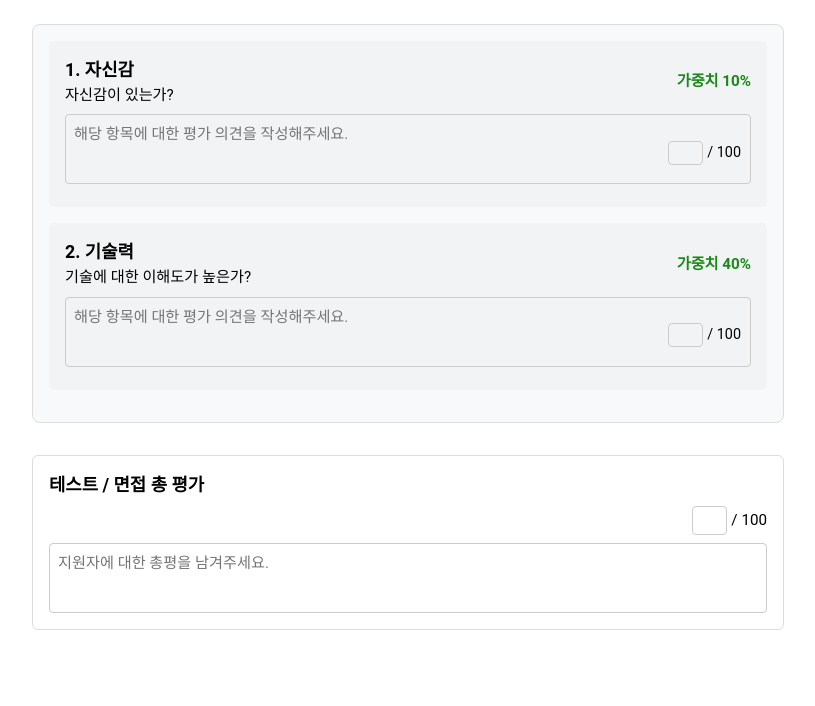
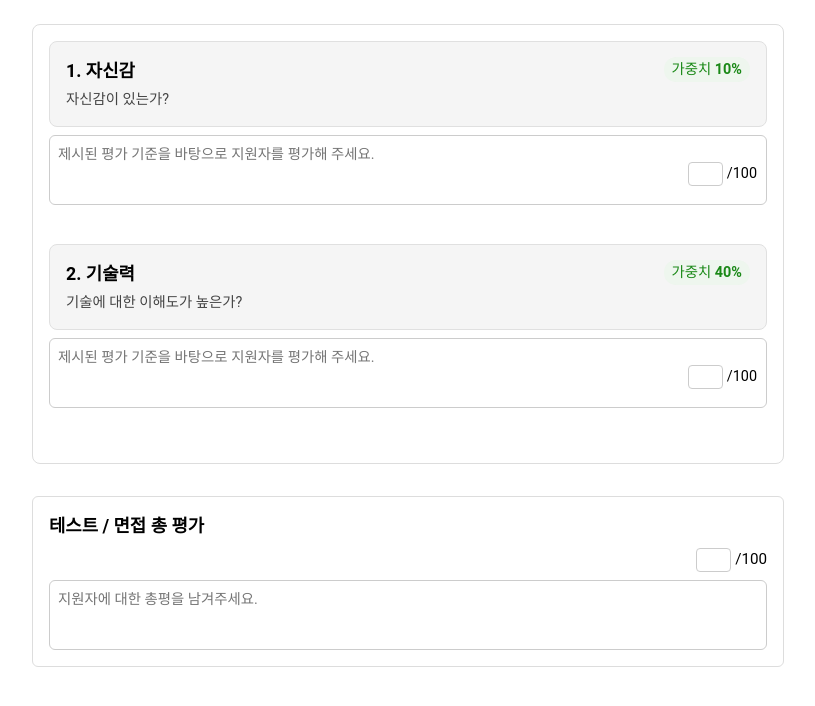
Before and after one commit to yehang218/Empick, a Vue app: page / in a window 1280 px wide. Shown: the top 706 px of the page, without its empty margins (232-1047 px from the left). Built offline with nearby package versions, Linux system fonts and the light colour scheme.

Commit message:
refactor: 평가 결과 입력 컴포넌트 리펙토링

```diff
--- a/src/components/EvaluationInput.vue
+++ b/src/components/EvaluationInput.vue
@@ -1,20 +1,30 @@
 <template>
   <div class="evaluation-form">
+    <!-- 전체 항목 묶는 큰 박스 -->
+    <div class="all-criteria-wrapper">
       <div class="evaluation-box">
-      <div v-for="(item, index) in criteria" :key="index" class="criteria-block">
-        <div class="criteria-header">
-          <div>
+        <div
+          v-for="(item, index) in criteria"
+          :key="index"
+          class="criteria-group"
+        >
+          <!-- 상단 정보 블록 -->
+          <div class="criteria-info">
+            <div class="left">
               <h3>{{ index + 1 }}. {{ item.title }}</h3>
-            <p>{{ item.question }}</p>
+              <p class="question">{{ item.question }}</p>
             </div>
-          <span class="weight">가중치 {{ item.weight }}%</span>
+            <div class="right">
+              <span class="weight">가중치 <strong>{{ item.weight }}%</strong></span>
+            </div>
           </div>
 
-        <div class="criteria-body">
+          <!-- 입력 블록 (테두리 없음) -->
+          <div class="criteria-input">
             <div class="textarea-wrapper">
               <textarea
                 v-model="item.comment"
-              placeholder="해당 항목에 대한 평가 의견을 작성해주세요."
+                placeholder="제시된 평가 기준을 바탕으로 지원자를 평가해 주세요."
               ></textarea>
               <div class="score-overlay">
                 <input
@@ -23,13 +33,15 @@
                   min="0"
                   max="100"
                 />
-              <span>/ 100</span>
+                <span>/100</span>
+              </div>
             </div>
           </div>
         </div>
       </div>
     </div>
 
+    <!-- 총점 평가만 별도 박스 유지 -->
     <div class="total-score">
       <div class="total-header">
         <h3>테스트 / 면접 총 평가</h3>
@@ -41,9 +53,8 @@
             v-model.number="totalScore"
             min="0"
             max="100"
-            placeholder=""
           />
-          <span>/ 100</span>
+          <span>/100</span>
         </div>
         <textarea
           v-model="comment"
@@ -86,59 +97,76 @@ const comment = ref('')
   font-size: 0.95rem;
 }
 
-.evaluation-box {
+/* 전체 묶는 큰 박스 */
+.all-criteria-wrapper {
   border: 1px solid #ddd;
   border-radius: 8px;
+  background-color: #fff; /* 흰색 배경 */
   padding: 1rem;
-  background-color: #f8f9fa;
   margin-bottom: 2rem;
 }
 
-.criteria-block {
-  background-color: #f1f3f5;
-  border-radius: 6px;
-  padding: 1rem;
-  margin-bottom: 1rem;
+/* 개별 항목 묶음 */
+.criteria-group {
+  margin-bottom: 2rem;
 }
 
-.criteria-header {
+/* 상단 설명 칸: 회색 배경 유지 */
+.criteria-info {
+  background-color: #f5f5f5;
+  border-radius: 8px;
+  border: 1px solid #e0e0e0;
+  padding: 1rem;
   display: flex;
   justify-content: space-between;
-  align-items: center;
-  margin-bottom: 0.5rem;
+  align-items: flex-start;
 }
 
-.weight {
+.criteria-info .left h3 {
+  margin: 0;
   font-weight: bold;
-  color: #1a8917;
 }
 
-.criteria-body {
-  display: flex;
-  justify-content: space-between;
-  gap: 1rem;
-  align-items: center;
+.criteria-info .left .question {
+  margin-top: 4px;
+  font-size: 0.9rem;
+  color: #444;
 }
 
+.criteria-info .right .weight {
+  font-size: 0.9rem;
+  color: #1a8917;
+  background: #eef6ee;
+  padding: 4px 8px;
+  border-radius: 12px;
+}
+
+/* 입력 칸 (하단): 흰색 배경 */
+.criteria-input {
+  margin-top: 0.5rem;
+  background-color: #fff;
+}
+
+/* 입력 박스 내부 */
 .textarea-wrapper {
   position: relative;
-  flex: 1;
 }
 
 textarea {
   width: 100%;
   height: 70px;
   padding: 0.5rem;
-  padding-right: 90px; /* 점수 입력칸 공간 확보 */
+  padding-right: 90px;
   resize: none;
   border: 1px solid #ccc;
-  border-radius: 4px;
+  border-radius: 6px;
+  font-size: 0.9rem;
   box-sizing: border-box;
 }
 
 .score-overlay {
   position: absolute;
-  top: 50%; /* 바닥 말고 중앙으로! */
+  top: 50%;
   right: 10px;
   transform: translateY(-50%);
   display: flex;
@@ -149,14 +177,14 @@ textarea {
 
 .score-overlay input {
   width: 35px;
-  height: 24px; /* 숫자와 높이 맞춤 */
+  height: 24px;
   padding: 2px;
   text-align: right;
   border: 1px solid #ccc;
   border-radius: 4px;
-  font-size: 0.9rem;
 }
 
+/* 총점 영역 */
 .total-score {
   background-color: #fff;
   border-radius: 6px;
@@ -185,6 +213,7 @@ textarea {
 
 .total-body .score-box.total-align-right input {
   width: 35px;
+  height: 24px;
   padding: 2px;
   text-align: right;
   border: 1px solid #ccc;
```
Lines whose indentation alone changed are shown as unchanged.
